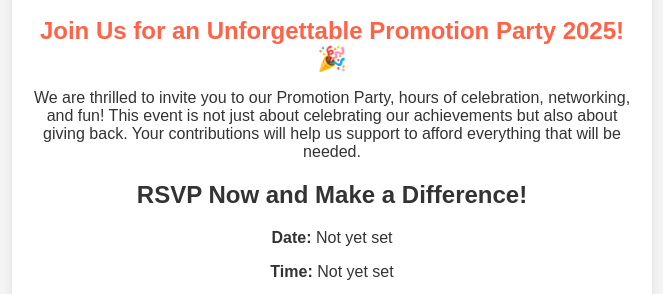
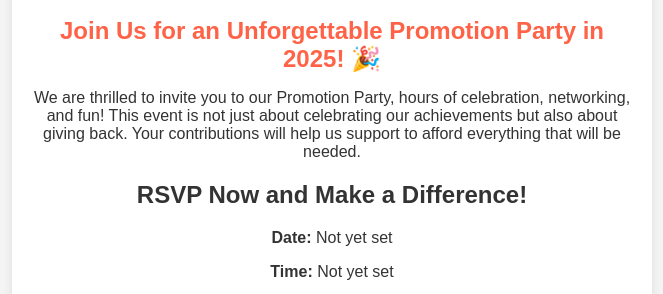
Before and after one commit to SilasHakuzwimana/promotion-party, a website: page public/party.html in a window 1280 px wide. Shown: the part 501-795 px from the top of the page, without its empty margins (308-971 px from the left). Drawn offline with Linux system fonts and the light colour scheme.

Commit message:
update index.html

```diff
--- a/public/party.html
+++ b/public/party.html
@@ -54,7 +54,7 @@
 <body>
     <div class="container">
         <img src="images/ourImage.JPG" alt="Our promotion photo party" style="width:100% ;height:50%;">
-        <h1 class="headline">Join Us for an Unforgettable Promotion Party 2025! 🎉</h1>
+        <h1 class="headline">Join Us for an Unforgettable Promotion Party in 2025! 🎉</h1>
         <p>We are thrilled to invite you to our Promotion Party, hours of celebration, networking, and fun! This event is not just about celebrating our achievements but also about giving back. Your contributions will help us support to afford everything that will be needed.</p>
         <h2>RSVP Now and Make a Difference!</h2>
         <p><strong>Date:</strong> Not yet set</p>
```
